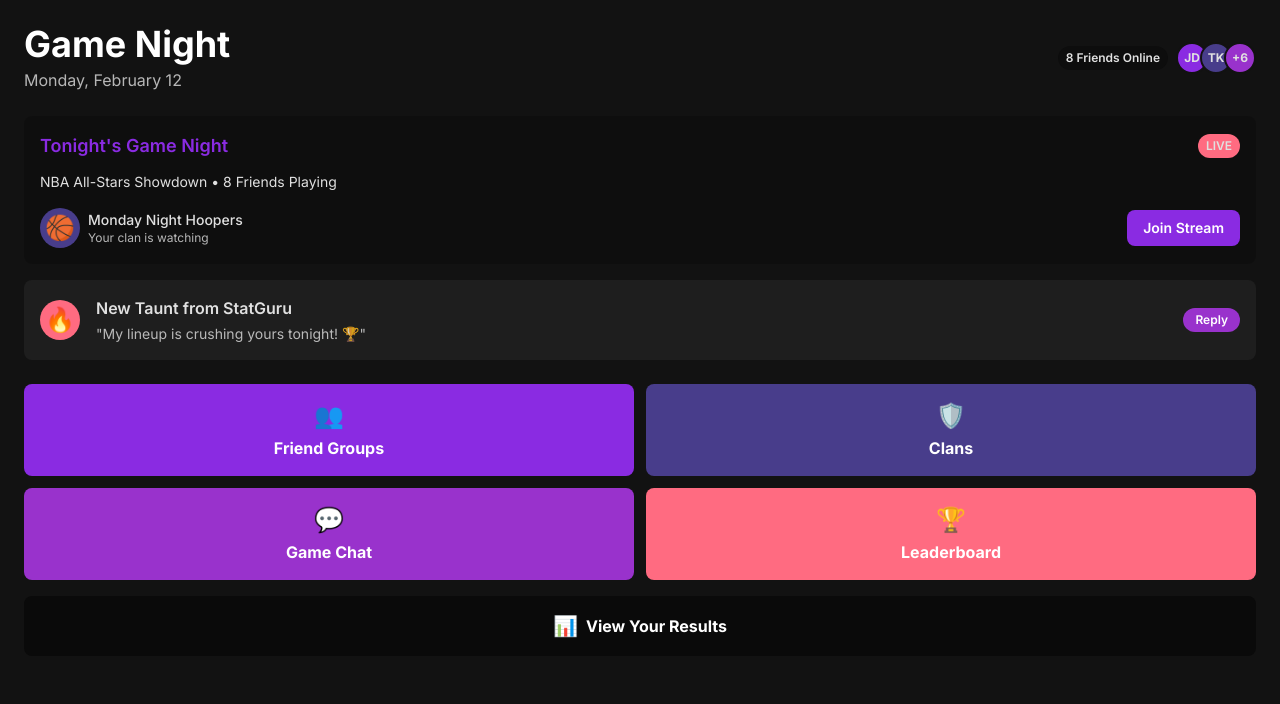
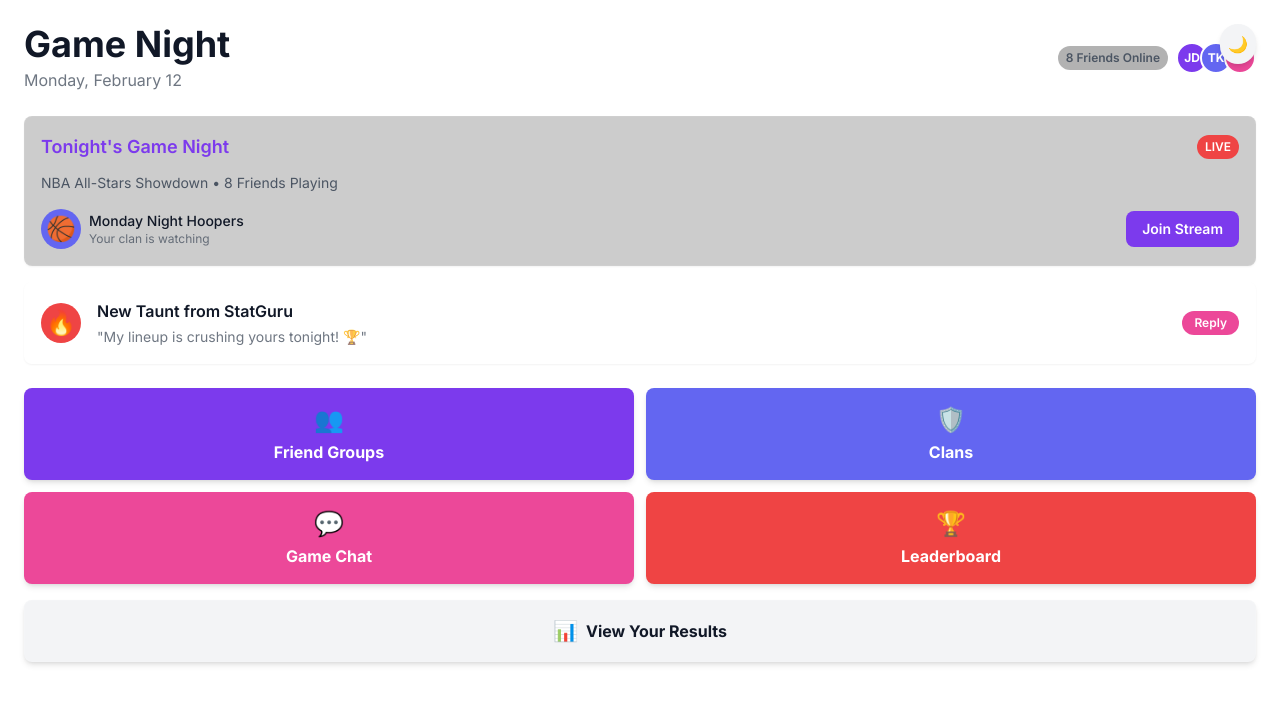
Before and after one commit to Holowpoint12/DFS3750, a Next.js app: page /home in a window 1280 px wide. Shown: the top 704 px of the page. Built offline with nearby package versions, Linux system fonts and the light colour scheme; no server answers.

Commit message:
feat: implement light/dark mode theme

```diff
--- /dev/null
+++ b/src/context/ThemeContext.tsx
@@ -0,0 +1,58 @@
+import React, { createContext, useState, useContext, useEffect, ReactNode } from 'react';
+
+type Theme = 'light' | 'dark';
+
+interface ThemeContextProps {
+  theme: Theme;
+  toggleTheme: () => void;
+}
+
+const ThemeContext = createContext<ThemeContextProps | undefined>(undefined);
+
+interface ThemeProviderProps {
+  children: ReactNode;
+}
+
+export const ThemeProvider: React.FC<ThemeProviderProps> = ({ children }) => {
+  const [theme, setTheme] = useState<Theme>('dark'); // Default to dark
+
+  useEffect(() => {
+    // Check localStorage for saved theme preference
+    const savedTheme = localStorage.getItem('hoopstack-theme') as Theme | null;
+    const prefersDark = window.matchMedia && window.matchMedia('(prefers-color-scheme: dark)').matches;
+
+    if (savedTheme) {
+      setTheme(savedTheme);
+      document.documentElement.setAttribute('data-theme', savedTheme);
+    } else if (prefersDark) {
+      setTheme('dark');
+      document.documentElement.setAttribute('data-theme', 'dark');
+    } else {
+      setTheme('light');
+      document.documentElement.setAttribute('data-theme', 'light');
+    }
+  }, []);
+
+  const toggleTheme = () => {
+    setTheme((prevTheme) => {
+      const newTheme = prevTheme === 'light' ? 'dark' : 'light';
+      localStorage.setItem('hoopstack-theme', newTheme);
+      document.documentElement.setAttribute('data-theme', newTheme);
+      return newTheme;
+    });
+  };
+
+  return (
+    <ThemeContext.Provider value={{ theme, toggleTheme }}>
+      {children}
+    </ThemeContext.Provider>
+  );
+};
+
+export const useTheme = (): ThemeContextProps => {
+  const context = useContext(ThemeContext);
+  if (context === undefined) {
+    throw new Error('useTheme must be used within a ThemeProvider');
+  }
+  return context;
+};
--- a/src/pages/_app.tsx
+++ b/src/pages/_app.tsx
@@ -3,6 +3,7 @@ import type { AppProps } from 'next/app';
 import Head from 'next/head';
 import { useEffect } from 'react';
 import { initializeBrowserTools } from '@/utils/browser-tools';
+import { ThemeProvider } from '@/context/ThemeContext';
 
 export default function App({ Component, pageProps }: AppProps) {
   useEffect(() => {
@@ -17,7 +18,7 @@ export default function App({ Component, pageProps }: AppProps) {
   }, []);
 
   return (
-    <>
+    <ThemeProvider>
       <Head>
         <title>HoopStack - Fantasy Sports Social Platform</title>
         <meta name="description" content="Play fantasy sports with friends, join clans, and enjoy the social experience without monetary stakes" />
@@ -25,6 +26,6 @@ export default function App({ Component, pageProps }: AppProps) {
         <link rel="icon" href="/favicon.ico" />
       </Head>
       <Component {...pageProps} />
-    </>
+    </ThemeProvider>
   );
 }
--- a/src/pages/home.tsx
+++ b/src/pages/home.tsx
@@ -7,9 +7,11 @@ import SocialLeaderboard from '@/components/SocialLeaderboard';
 import ClansPanel from '@/components/ClansPanel';
 import LiveFeed from '@/components/LiveFeed';
 import { PanelType } from '@/types';
+import { useTheme } from '@/context/ThemeContext';
 
 const Home: React.FC = () => {
   const [activePanel, setActivePanel] = useState<PanelType>('home');
+  const { theme, toggleTheme } = useTheme();
 
   const navigateTo = (panel: PanelType) => {
     setActivePanel(panel);
@@ -20,19 +22,33 @@ const Home: React.FC = () => {
     <div className="absolute top-4 left-4 z-10">
       <button
         onClick={() => navigateTo('home')}
-        className="bg-background-darker text-white p-2 rounded-full"
+        className="bg-background-darker text-text-primary p-2 rounded-full shadow-md hover:bg-opacity-80 transition-colors"
       >
         ← Back
       </button>
     </div>
   );
 
+  // Theme Toggle Button Component
+  const ThemeToggleButton = () => (
+    <button
+      onClick={toggleTheme}
+      className="absolute top-6 right-6 bg-background-darker p-2 rounded-full shadow-md hover:bg-opacity-80 transition-all duration-300 transform hover:scale-110"
+      aria-label="Toggle theme"
+    >
+      {theme === 'light' ? '🌙' : '☀️'}
+    </button>
+  );
+
   return (
-    <div className="min-h-screen flex flex-col bg-background-dark">
+    <div className="min-h-screen flex flex-col bg-background-dark text-text-light relative">
       <Head>
         <title>HoopStack App</title>
         <meta name="description" content="Your social fantasy sports experience" />
       </Head>
+
+      {/* Always render the theme toggle button on the home screen base layer */}
+      {activePanel === 'home' && <ThemeToggleButton />}
 
       {activePanel === 'home' && (
         <div className="flex flex-col h-screen">
@@ -43,22 +59,22 @@ const Home: React.FC = () => {
                 <p className="text-base text-text-light opacity-80">Monday, February 12</p>
               </div>
               <div className="flex items-center gap-2">
-                <span className="text-xs font-semibold text-text-light bg-black bg-opacity-30 py-1 px-2 rounded-full">
+                <span className="text-xs font-semibold text-text-light bg-black bg-opacity-30 dark:bg-white dark:bg-opacity-10 py-1 px-2 rounded-full">
                   8 Friends Online
                 </span>
                 <div className="flex -space-x-2">
-                  <div className="w-8 h-8 rounded-full bg-primary flex items-center justify-center border-2 border-background-dark text-xs font-bold">JD</div>
-                  <div className="w-8 h-8 rounded-full bg-secondary flex items-center justify-center border-2 border-background-dark text-xs font-bold">TK</div>
-                  <div className="w-8 h-8 rounded-full bg-accent flex items-center justify-center border-2 border-background-dark text-xs font-bold">+6</div>
+                  <div className="w-8 h-8 rounded-full bg-primary flex items-center justify-center border-2 border-background-dark text-xs font-bold text-white">JD</div>
+                  <div className="w-8 h-8 rounded-full bg-secondary flex items-center justify-center border-2 border-background-dark text-xs font-bold text-white">TK</div>
+                  <div className="w-8 h-8 rounded-full bg-accent flex items-center justify-center border-2 border-background-dark text-xs font-bold text-white">+6</div>
                 </div>
               </div>
             </div>
 
             <div className="flex flex-col gap-4 mb-6">
-              <div className="bg-black bg-opacity-20 rounded-custom p-4">
+              <div className="bg-black bg-opacity-20 dark:bg-white dark:bg-opacity-5 rounded-custom p-4 shadow-sm border border-white border-opacity-5 dark:border-black dark:border-opacity-5">
                 <div className="flex justify-between items-center mb-3">
                   <h3 className="text-lg font-semibold text-primary">Tonight's Game Night</h3>
-                  <span className="bg-notification px-2 py-1 rounded-full text-xs font-semibold">LIVE</span>
+                  <span className="bg-notification px-2 py-1 rounded-full text-xs font-semibold text-white">LIVE</span>
                 </div>
                 <p className="text-sm text-text-light mb-4">NBA All-Stars Showdown • 8 Friends Playing</p>
                 <div className="flex justify-between items-center">
@@ -67,70 +83,58 @@ const Home: React.FC = () => {
                       <span>🏀</span>
                     </div>
                     <div>
-                      <p className="text-sm font-medium">Monday Night Hoopers</p>
+                      <p className="text-sm font-medium text-text-primary">Monday Night Hoopers</p>
                       <p className="text-xs text-text-light opacity-80">Your clan is watching</p>
                     </div>
                   </div>
                   <button
                     onClick={() => navigateTo('live')}
-                    className="bg-primary text-white text-sm font-semibold py-2 px-4 rounded-custom"
+                    className="bg-primary hover:bg-primary-light text-white text-sm font-semibold py-2 px-4 rounded-custom transition-colors"
                   >
                     Join Stream
                   </button>
                 </div>
               </div>
 
-              <div className="flex items-center bg-white bg-opacity-5 rounded-custom p-4 gap-4">
+              <div className="flex items-center bg-white bg-opacity-5 dark:bg-black dark:bg-opacity-10 rounded-custom p-4 gap-4 shadow-sm border border-white border-opacity-5 dark:border-black dark:border-opacity-5">
                 <div className="w-10 h-10 rounded-full bg-notification flex items-center justify-center text-2xl">
                   <span>🔥</span>
                 </div>
                 <div className="flex-1">
-                  <h3 className="text-base font-semibold mb-1">New Taunt from StatGuru</h3>
+                  <h3 className="text-base font-semibold mb-1 text-text-primary">New Taunt from StatGuru</h3>
                   <p className="text-sm text-text-light opacity-80">"My lineup is crushing yours tonight! 🏆"</p>
                 </div>
                 <button
                   onClick={() => navigateTo('chat')}
-                  className="bg-accent text-white text-xs font-semibold py-1 px-3 rounded-full"
+                  className="bg-accent hover:bg-opacity-80 text-white text-xs font-semibold py-1 px-3 rounded-full transition-colors"
                 >
                   Reply
                 </button>
               </div>
             </div>
 
+            {/* Navigation Grid */}
             <div className="grid grid-cols-2 gap-3 mb-4">
+              {[
+                { panel: 'groups', icon: '👥', label: 'Friend Groups', color: 'primary' },
+                { panel: 'clans', icon: '🛡️', label: 'Clans', color: 'secondary' },
+                { panel: 'chat', icon: '💬', label: 'Game Chat', color: 'accent' },
+                { panel: 'leaderboard', icon: '🏆', label: 'Leaderboard', color: 'notification' }
+              ].map(item => (
                 <button
-                onClick={() => navigateTo('groups')}
-                className="bg-primary hover:bg-primary-light text-white p-4 rounded-custom flex flex-col items-center"
+                  key={item.panel}
+                  onClick={() => navigateTo(item.panel as PanelType)}
+                  className={`bg-${item.color} hover:bg-opacity-80 text-white p-4 rounded-custom flex flex-col items-center transition-colors shadow-md`}
                 >
-                <span className="text-2xl mb-1">👥</span>
-                <span className="text-base font-bold">Friend Groups</span>
+                  <span className="text-2xl mb-1">{item.icon}</span>
+                  <span className="text-base font-bold">{item.label}</span>
                 </button>
-              <button
-                onClick={() => navigateTo('clans')}
-                className="bg-secondary hover:bg-accent text-white p-4 rounded-custom flex flex-col items-center"
-              >
-                <span className="text-2xl mb-1">🛡️</span>
-                <span className="text-base font-bold">Clans</span>
-              </button>
-              <button
-                onClick={() => navigateTo('chat')}
-                className="bg-accent hover:bg-accent text-white p-4 rounded-custom flex flex-col items-center"
-              >
-                <span className="text-2xl mb-1">💬</span>
-                <span className="text-base font-bold">Game Chat</span>
-              </button>
-              <button
-                onClick={() => navigateTo('leaderboard')}
-                className="bg-notification hover:bg-success text-white p-4 rounded-custom flex flex-col items-center"
-              >
-                <span className="text-2xl mb-1">🏆</span>
-                <span className="text-base font-bold">Leaderboard</span>
-              </button>
+              ))}
             </div>
 
             <button
               onClick={() => navigateTo('results')}
-              className="bg-background-darker hover:bg-black w-full text-white p-4 rounded-custom flex items-center justify-center gap-2"
+              className="bg-background-darker hover:bg-opacity-80 w-full text-text-primary p-4 rounded-custom flex items-center justify-center gap-2 transition-colors shadow-md border border-white border-opacity-10 dark:border-black dark:border-opacity-10"
             >
               <span className="text-xl">📊</span>
               <span className="text-base font-bold">View Your Results</span>
@@ -139,61 +143,39 @@ const Home: React.FC = () => {
         </div>
       )}
 
-      {activePanel === 'groups' && (
-        <div className="h-screen">
+      {/* Panel Rendering (Groups, Chat, Results, etc.) */}
+      {activePanel !== 'home' && (
+        <div className="absolute inset-0 z-20 bg-background-dark">
           <BackButton />
-          <GroupsPanel onJoinGroup={() => navigateTo('chat')} />
-        </div>
-      )}
-
+          {/* Render the active panel component */}
+          {activePanel === 'groups' && <GroupsPanel onJoinGroup={() => navigateTo('chat')} />}
           {activePanel === 'chat' && (
-        <div className="h-screen">
-          <BackButton />
-          <div className="absolute bottom-4 right-4 z-10">
+            <>
+              <ChatInterface />
+              {/* Button to navigate to results from chat */}
               <button
                 onClick={() => navigateTo('results')}
-              className="bg-primary text-white p-3 rounded-full shadow-medium"
+                className="absolute bottom-6 right-6 z-30 bg-primary text-white p-3 rounded-full shadow-lg hover:bg-primary-light transition-colors"
               >
                 📊
               </button>
-          </div>
-          <ChatInterface />
-        </div>
+            </>
           )}
-
           {activePanel === 'results' && (
-        <div className="h-screen">
-          <BackButton />
-          <div className="absolute top-4 right-4 z-10">
+            <>
+              <SportsResults />
+              {/* Button to navigate to leaderboard from results */}
               <button
                 onClick={() => navigateTo('leaderboard')}
-              className="bg-primary text-white p-2 rounded-full shadow-medium"
+                className="absolute top-4 right-4 z-30 bg-primary text-white p-2 rounded-full shadow-lg hover:bg-primary-light transition-colors"
               >
                 🏆
               </button>
-          </div>
-          <SportsResults />
-        </div>
+            </>
           )}
-
-      {activePanel === 'leaderboard' && (
-        <div className="h-screen">
-          <BackButton />
-          <SocialLeaderboard />
-        </div>
-      )}
-
-      {activePanel === 'clans' && (
-        <div className="h-screen">
-          <BackButton />
-          <ClansPanel />
-        </div>
-      )}
-
-      {activePanel === 'live' && (
-        <div className="h-screen">
-          <BackButton />
-          <LiveFeed />
+          {activePanel === 'leaderboard' && <SocialLeaderboard />}
+          {activePanel === 'clans' && <ClansPanel />}
+          {activePanel === 'live' && <LiveFeed />}
         </div>
       )}
     </div>
--- a/src/styles/globals.css
+++ b/src/styles/globals.css
@@ -2,6 +2,7 @@
 @tailwind components;
 @tailwind utilities;
 
+/* Dark Mode (Default) */
 :root {
   --primary: #8A2BE2;
   --primary-light: #9370DB;
@@ -17,6 +18,22 @@
   --warning: #FFA500;
 }
 
+/* Light Mode */
+[data-theme='light'] {
+  --primary: #7C3AED; /* Adjusted purple */
+  --primary-light: #A78BFA;
+  --secondary: #6366F1; /* Indigo */
+  --accent: #EC4899; /* Pink */
+  --background: #F9FAFB; /* gray-50 */
+  --background-dark: #FFFFFF; /* white */
+  --background-darker: #F3F4F6; /* gray-100 */
+  --text-primary: #111827; /* gray-900 */
+  --text-light: #4B5563; /* gray-600 */
+  --notification: #EF4444; /* red-500 */
+  --success: #10B981; /* green-500 */
+  --warning: #F59E0B; /* amber-500 */
+}
+
 /* Base styles */
 * {
   box-sizing: border-box;
@@ -30,6 +47,7 @@ body {
     Ubuntu, Cantarell, Fira Sans, Droid Sans, Helvetica Neue, sans-serif;
   background-color: var(--background-dark);
   color: var(--text-light);
+  transition: background-color 0.3s ease, color 0.3s ease;
 }
 
 /* Animations */
```
Lines whose indentation alone changed are shown as unchanged.
